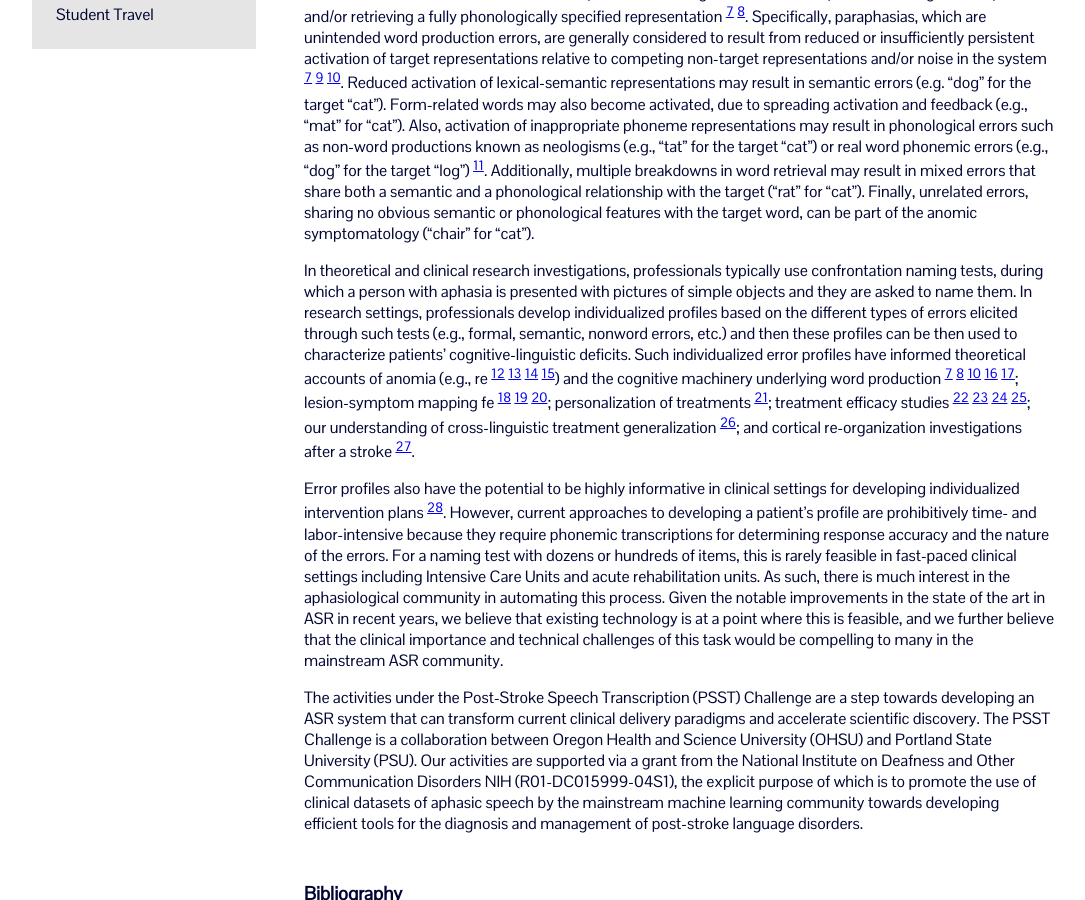
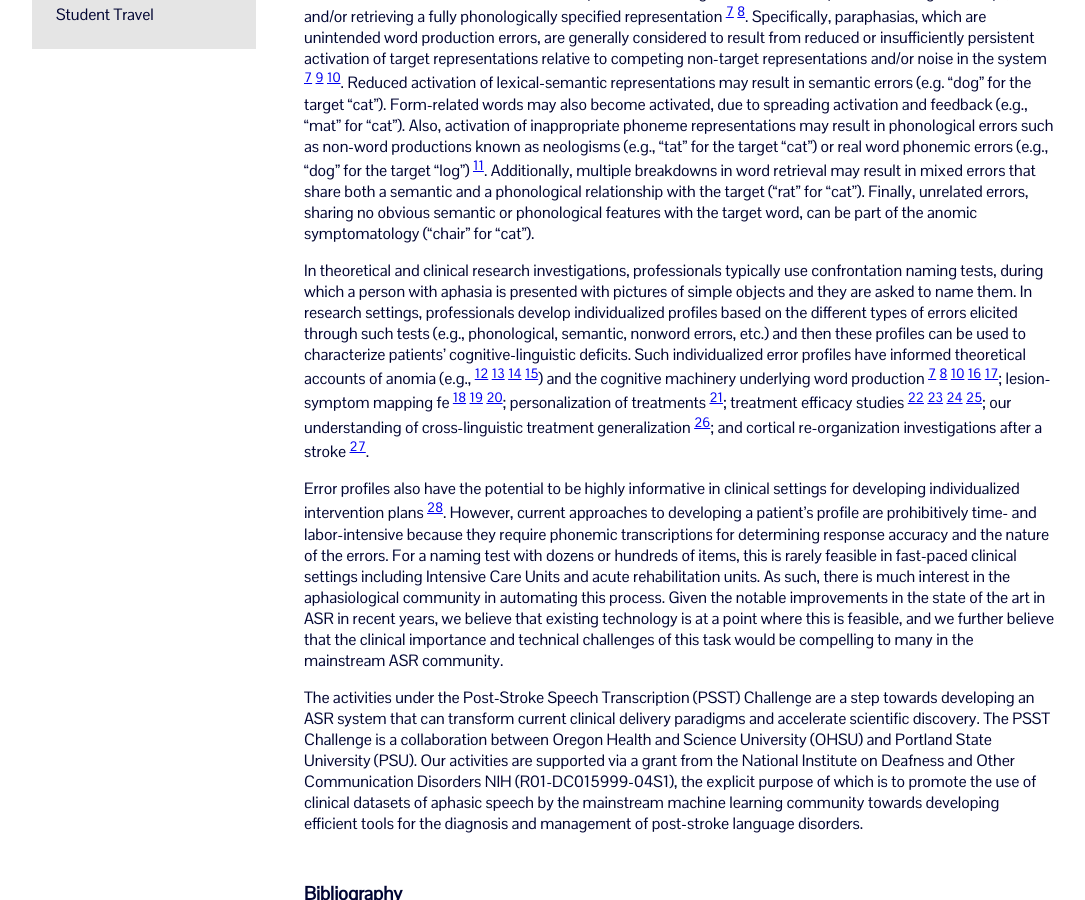
Before and after one commit to PSST-Challenge/PSST-Challenge.github.io, a Jekyll site: the page built from docs/clinical-background.md, in a window 1280 px wide and 900 px high, scrolled down 428 px. Shown: the whole window, without its empty margins (96-1181 px from the left). Built offline with Jekyll 4.4.1, drawn with Linux system fonts in a browser that asks for light colours.

Commit message:
Update clinical-background.md

```diff
--- a/docs/clinical-background.md
+++ b/docs/clinical-background.md
@@ -11,7 +11,7 @@ Anomia, or word-finding difficulty, is one of the cardinal features of aphasia [
 
 Anomia is believed to be indicative of disruption in accessing a semantic description of the target concept, and/or retrieving a fully phonologically specified representation [^dell-1986] [^dell-1997]. Specifically, paraphasias, which are unintended word production errors, are generally considered to result from reduced or insufficiently persistent activation of target representations relative to competing non-target representations and/or noise in the system [^dell-1986] [^dell-1999] [^schwartz-2006]. Reduced activation of lexical-semantic representations may result in semantic errors (e.g. “dog” for the target “cat”). Form-related words may also become activated, due to spreading activation and feedback (e.g., “mat” for “cat”). Also, activation of inappropriate phoneme representations may result in phonological errors such as non-word productions known as neologisms (e.g., “tat” for the target “cat”) or real word phonemic errors (e.g., “dog” for the target “log”) [^foygel-2000]. Additionally, multiple breakdowns in word retrieval may result in mixed errors that share both a semantic and a phonological relationship with the target (“rat” for “cat”). Finally, unrelated errors, sharing no obvious semantic or phonological features with the target word, can be part of the anomic symptomatology (“chair” for “cat”).
 
-In theoretical and clinical research investigations, professionals typically use confrontation naming tests, during which a person with aphasia is presented with pictures of simple objects and they are asked to name them. In research settings, professionals develop individualized profiles based on the different types of errors elicited through such tests (e.g., formal, semantic, nonword errors, etc.) and then these profiles can be then used to characterize patients’ cognitive-linguistic deficits. Such individualized error profiles have informed theoretical accounts of anomia (e.g., re [^freud-1953] [^garrett-1971] [^garrett-1980] [^garrett-1975]) and the cognitive machinery underlying word production [^dell-1986] [^dell-1997] [^schwartz-2006] [^nozari-2013] [^dell-1992]; lesion-symptom mapping fe [^schwartz-2009] [^walker-2011] [^schwartz-2012]; personalization of treatments [^best-2013]; treatment efficacy studies [^kendall-2003] [^brookshire-2014] [^kendall-2008] [^kendall-2006]; our understanding of cross-linguistic treatment generalization [^edmonds-2006]; and cortical re-organization investigations after a stroke [^fridriksson-2012].
+In theoretical and clinical research investigations, professionals typically use confrontation naming tests, during which a person with aphasia is presented with pictures of simple objects and they are asked to name them. In research settings, professionals develop individualized profiles based on the different types of errors elicited through such tests (e.g., phonological, semantic, nonword errors, etc.) and then these profiles can be used to characterize patients’ cognitive-linguistic deficits. Such individualized error profiles have informed theoretical accounts of anomia (e.g., [^freud-1953] [^garrett-1971] [^garrett-1980] [^garrett-1975]) and the cognitive machinery underlying word production [^dell-1986] [^dell-1997] [^schwartz-2006] [^nozari-2013] [^dell-1992]; lesion-symptom mapping fe [^schwartz-2009] [^walker-2011] [^schwartz-2012]; personalization of treatments [^best-2013]; treatment efficacy studies [^kendall-2003] [^brookshire-2014] [^kendall-2008] [^kendall-2006]; our understanding of cross-linguistic treatment generalization [^edmonds-2006]; and cortical re-organization investigations after a stroke [^fridriksson-2012].
 
 Error profiles also have the potential to be highly informative in clinical settings for developing individualized intervention plans [^abel-2007]. However, current approaches to developing a patient’s profile are prohibitively time- and labor-intensive because they require phonemic transcriptions for determining response accuracy and the nature of the errors. For a naming test with dozens or hundreds of items, this is rarely feasible in fast-paced clinical settings including Intensive Care Units and acute rehabilitation units. As such, there is much interest in the aphasiological community in automating this process. Given the notable improvements in the state of the art in ASR in recent years, we believe that existing technology is at a point where this is feasible, and we further believe that the clinical importance and technical challenges of this task would be compelling to many in the mainstream ASR community.
 
```
